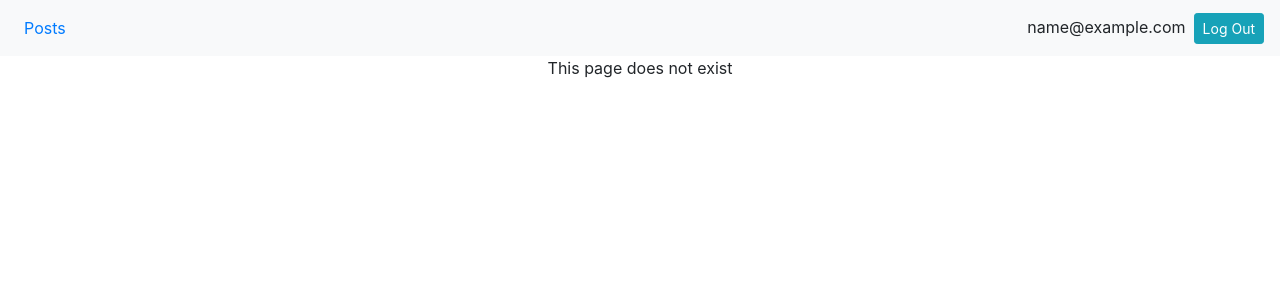
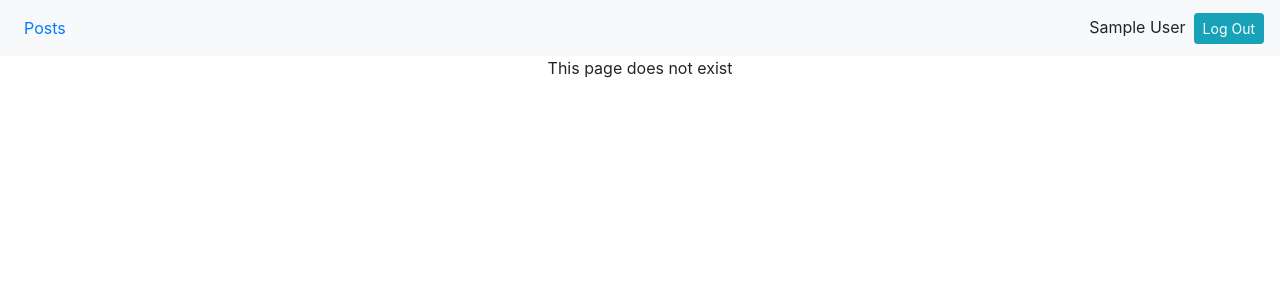
Before and after one commit to drago-vivify/blog-app, a React (Create React App) app: page /not-found in a window 1280 px wide. Shown: the top 300 px of the page. Built offline with nearby package versions, Linux system fonts and the light colour scheme; sample sign-in values are in the browser's storage.

Commit message:
Add usersFullNameSelector

```diff
--- a/src/App.js
+++ b/src/App.js
@@ -8,18 +8,10 @@ import AppHeader from './components/AppHeader'
 import NonAuthenticatedRoute from './components/NonAuthenticatedRoute'
 import ProtectedRoute from './components/ProtectedRoute'
 import NotFound from './components/NotFound'
-import { setUser, userSelector } from './store/user'
 import './App.css'
 
 
 class App extends Component {
-  handleLogin = (user) => {
-    this.props.setUser(user);
-  }
-
-  handleLogout = () => {
-    this.props.setUser(null);
-  }
 
   render () {
 
@@ -60,17 +52,10 @@ class App extends Component {
 
 function mapStateToProps(state) {
   return {
-    user: userSelector(state),
-  }
-}
-
-function mapDispatchToProps(dispatch) {
-  return {
-    setUser: user => dispatch(setUser(user))
+    user: state.user // userSelector(state),
   }
 }
 
 export default connect(
-  mapStateToProps,
-  mapDispatchToProps
+  mapStateToProps
 )(App);
--- a/src/components/AppHeader.js
+++ b/src/components/AppHeader.js
@@ -1,9 +1,9 @@
 import React from 'react'
 import { Link } from 'react-router-dom'
 import { connect } from 'react-redux'
-import { setUser, userSelector } from '../store/user';
+import { setUser, userSelector, userFullNameSelector } from '../store/user';
 
-function AppHeader ({ user, onLogout }) {
+function AppHeader ({ user, usersName, onLogout }) {
   return (
     <nav className="navbar navbar-expand-lg navbar-light bg-light justify-content-between">
       <ul className="navbar-nav">
@@ -18,7 +18,7 @@ function AppHeader ({ user, onLogout }) {
       {
         user && (
           <span>
-            <span>{ user.email }</span>
+            <span>{ usersName }</span>
             <button
               className="btn ml-2 btn-sm btn-info"
               type="button"
@@ -35,7 +35,8 @@ function AppHeader ({ user, onLogout }) {
 
 function mapStateToProps(state) {
   return {
-    user: userSelector(state)
+    user: userSelector(state),
+    usersName: userFullNameSelector(state)
   }
 }
 
--- a/src/store/user/selectors.js
+++ b/src/store/user/selectors.js
@@ -1,3 +1,9 @@
 export function userSelector(state) {
   return state.user;
 }
+
+export function userFullNameSelector(state) {
+  return state.user
+    ? state.user.firstName + ' ' + state.user.lastName
+    : '';
+}
```
